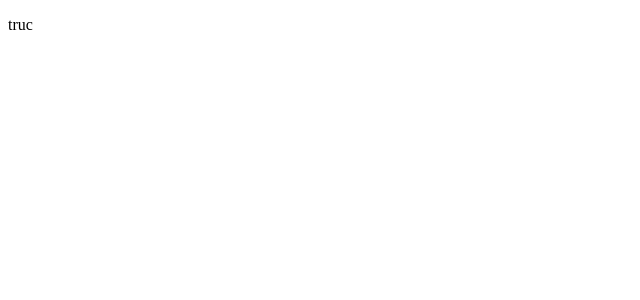
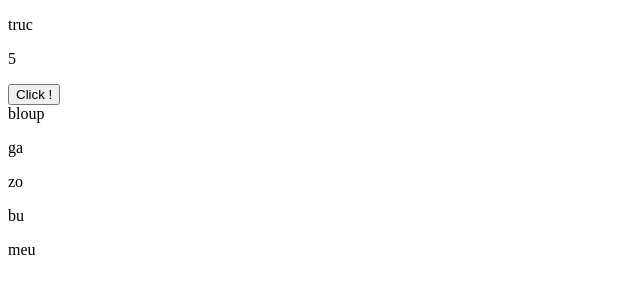
Before and after one commit to Pamento/ng-router, an Angular app: page / in a window 1280 px wide. Shown: the top 300 px of the page, without its empty margins (0-640 px from the left). Built offline with nearby package versions, Linux system fonts and the light colour scheme.

Commit message:
added templating

```diff
--- a/src/app/app.module.ts
+++ b/src/app/app.module.ts
@@ -1,6 +1,5 @@
 import { BrowserModule } from '@angular/platform-browser';
 import { NgModule } from '@angular/core';
-
 
 import { AppComponent } from './app.component';
 import { FirstComponent } from './first/first.component';
--- a/src/app/first/first.component.html
+++ b/src/app/first/first.component.html
@@ -0,0 +1,10 @@
+
+<p [id]="idP">{{ 2 +3 }}</p>
+
+<button (click)="methode()">Click !</button>
+
+<section *ngIf="showSection">
+    {{maVariable}}
+</section>
+
+<p *ngFor="let item of tableau">{{item}}</p>
--- a/src/app/first/first.component.ts
+++ b/src/app/first/first.component.ts
@@ -6,5 +6,14 @@ import { Component } from "@angular/core";
     templateUrl:'./first.component.html'
 })
 export class FirstComponent {
+    idP:string = 'monId';
+    maVariable:string = 'bloup';
+    showSection:boolean = true;
+    tableau:string[] = ['ga', 'zo', 'bu', 'meu'];
 
+    methode():void {
+        console.log('bloup');
+        this.maVariable = 'blip';
+        this.showSection = !this.showSection;
+    }
 }
```
Also changed, not shown: .angular-cli.json, src/styles.scss (renamed from src/styles.css).
